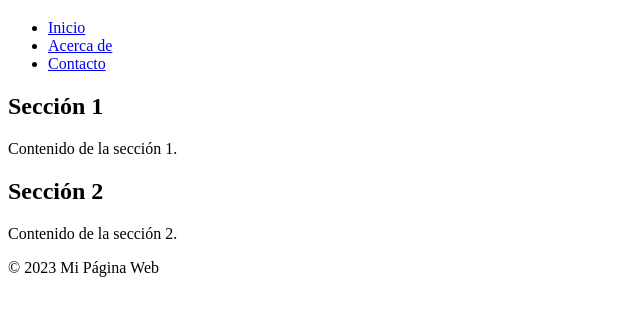
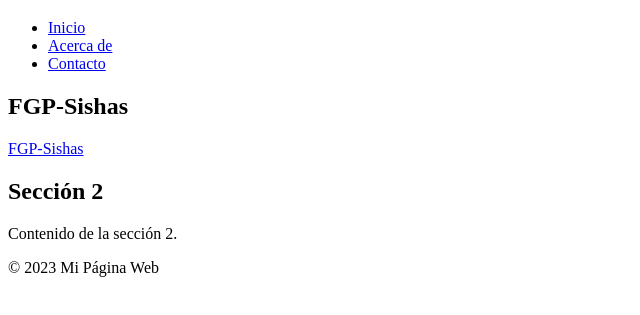
Before and after one commit to Flavio-Tolosana/Flavio-Tolosana-Portfolio, a plain HTML site: page index.html in a window 1280 px wide. Shown: the part 61-376 px from the top of the page, without its empty margins (0-640 px from the left). Drawn offline with Linux system fonts and the light colour scheme.

Commit message:
Meter link sishas

```diff
--- a/index.html
+++ b/index.html
@@ -28,8 +28,8 @@
 
     <main>
         <section>
-            <h2>Sección 1</h2>
-            <p>Contenido de la sección 1.</p>
+            <h2>FGP-Sishas</h2>
+            <a href="https://github.com/Flavio-Tolosana/FGP-Sishas">FGP-Sishas</a>
         </section>
 
         <section>
```
